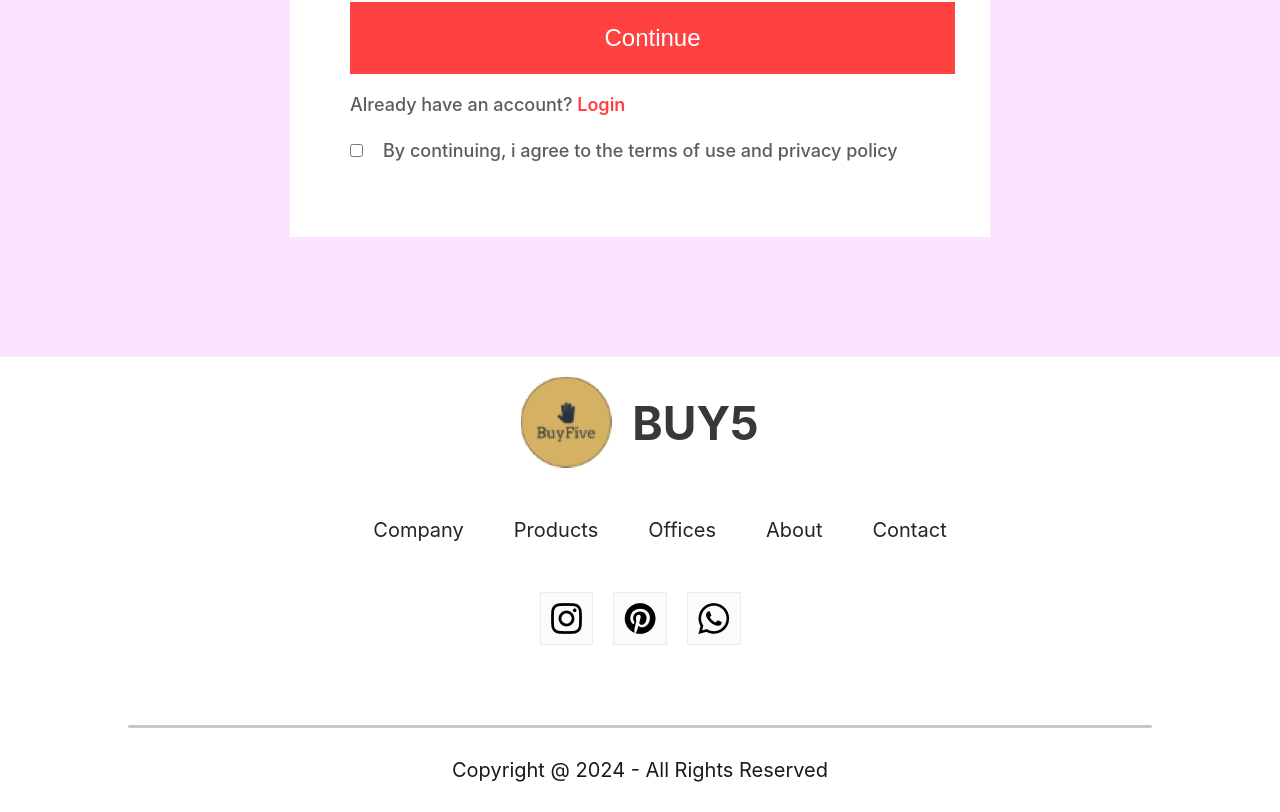
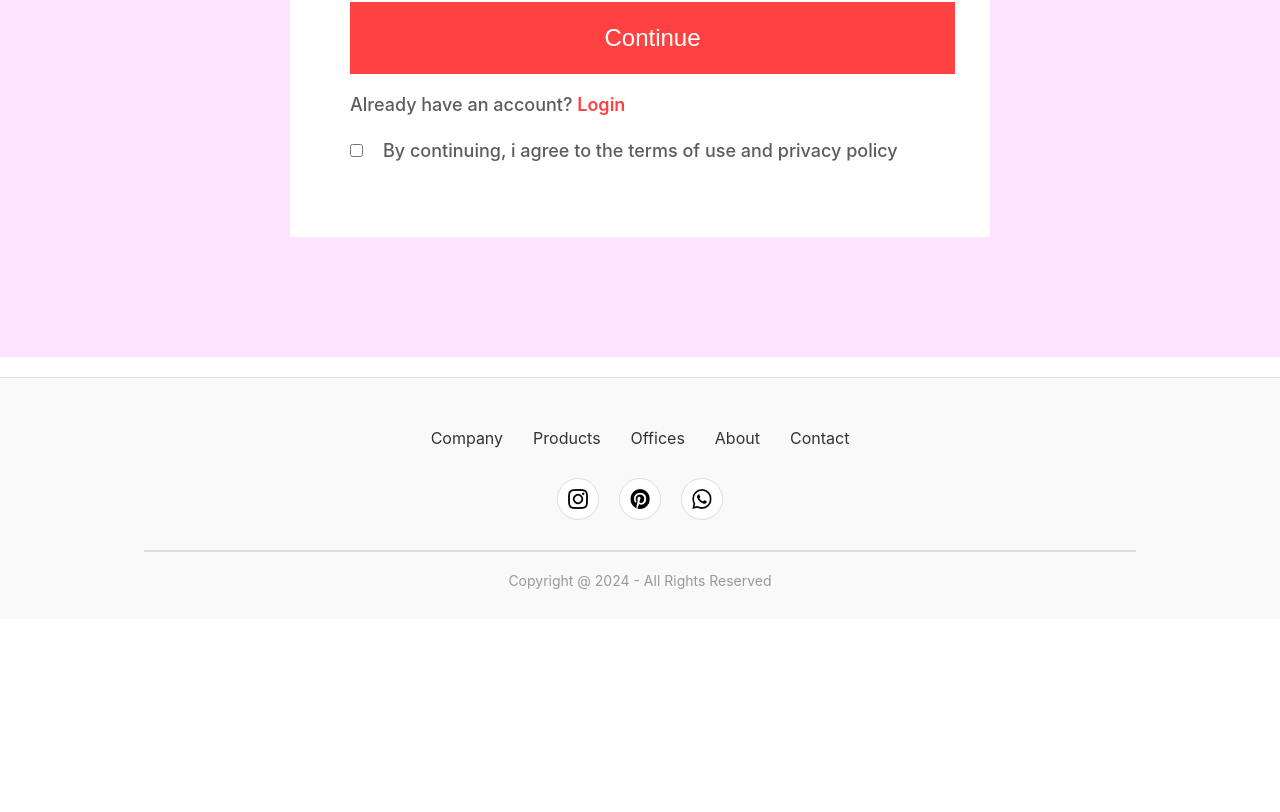
Before and after one commit to ajinkya8010/ECommerce-Frontend-React, a React (Create React App) app: page /#/login in a window 1280 px wide. Shown: the part 640-1452 px from the top of the page. After the commit the page ends 1259 px from the top, so only its background shows below. Built offline with nearby package versions, Linux system fonts and the light colour scheme.

Commit message:
navbar-styling enhanced

```diff
--- a/src/Components/Footer/Footer.css
+++ b/src/Components/Footer/Footer.css
@@ -1,64 +1,86 @@
-.footer{
-    display: flex;
-    flex-direction: column;
-    justify-content: center;
-    align-items: center;
-    gap: 50px;
-    margin-bottom: 30px;
+.footer {
+  background-color: #f9f9f9;
+  padding: 50px 20px 30px;
+  text-align: center;
+  font-family: 'Inter', sans-serif;
+  border-top: 1px solid #e0e0e0;
 }
 
-.footer-logo{
-    display: flex;
-    align-items:center;
-    gap: 20px;
+.footer-links {
+  display: flex;
+  flex-wrap: wrap;
+  justify-content: center;
+  gap: 30px;
+  margin-bottom: 30px;
+  list-style: none;
+  padding: 0;
 }
 
-.footer-logo p{
-    color: #383838;
-    font-size: 46px;
-    font-weight: 700;
+.footer-links li {
+  font-size: 16px;
+  color: #333;
+  cursor: pointer;
+  transition: color 0.3s;
 }
 
-.footer-links{
-    display: flex;
-    list-style: none;
-    gap: 50px;
-    color: #252525;
-    font-size: 20px;
+.footer-links li:hover {
+  color: #804dee; /* use your brand violet */
 }
 
-.footer-links li{
-    cursor: pointer;
+.footer-social-icon {
+  display: flex;
+  justify-content: center;
+  gap: 20px;
+  margin-bottom: 30px;
 }
 
-.footer-social-icon{
-    display: flex;
-    gap: 20px;
+.footer-icons-container {
+  width: 40px;
+  height: 40px;
+  background: #ffffff;
+  border: 1px solid #ddd;
+  border-radius: 50%;
+  display: flex;
+  align-items: center;
+  justify-content: center;
+  transition: transform 0.3s ease, box-shadow 0.3s ease;
 }
 
-.footer-icons-container{
-    padding: 10px;
-    padding-bottom:6px ;
-    background: #fbfbfb;
-    border: 1px solid #ebebeb;
+.footer-icons-container:hover {
+  transform: scale(1.1);
+  box-shadow: 0 4px 10px rgba(0, 0, 0, 0.1);
 }
 
-.footer-copyright{
-    display: flex;
-    flex-direction: column;
-    align-items: center;
-    gap: 30px;
-    width: 100%;
-    margin-top: 30px;
-    color: #1a1a1a;
-    font-size: 20px;
+.footer-icons-container img {
+  width: 20px;
+  height: 20px;
 }
 
-.footer-copyright hr{
-    width: 80%;
-    border: none;
-    border-radius: 10px;
-    height: 3px;
-    background: #c7c7c7;
+.footer-copyright {
+  color: #999;
+  font-size: 14px;
+  margin-top: 20px;
+}
 
+.footer-copyright hr {
+  width: 80%;
+  margin: 20px auto;
+  height: 2px;
+  border: none;
+  background: #ddd;
+  border-radius: 10px;
 }
+
+
+@media (max-width: 600px) {
+  .footer-links {
+    flex-direction: column;
+    gap: 15px;
+  }
+
+  .footer-social-icon {
+    flex-direction: row;
+    flex-wrap: wrap;
+    gap: 15px;
+  }
+}
--- a/src/Components/Footer/Footer.jsx
+++ b/src/Components/Footer/Footer.jsx
@@ -1,16 +1,11 @@
-import React from 'react'
+
 import './Footer.css'
-import footer_logo from '../Assets/logo_bigg.png'
 import instagram_icon from '../Assets/instagram_icon.png'
 import pintester_icon from '../Assets/pintester_icon.png'
 import whatsapp_icon from '../Assets/whatsapp_icon.png'
 const Footer = () => {
   return (
     <div className='footer'>
-        <div className="footer-logo">
-            <img src={footer_logo} alt="" />
-            <p>BUY5</p>
-        </div>
         <ul className="footer-links">
             <li>Company</li>
             <li>Products</li>
--- a/src/Components/NewCollections/NewCollections.jsx
+++ b/src/Components/NewCollections/NewCollections.jsx
@@ -1,6 +1,5 @@
 import React from 'react'
 import './NewCollections.css'
-import new_collection from '../Assets/new_collections'
 import new_collections from '../Assets/new_collections'
 import Item from '../Item/Item'
 const NewCollections = () => {
```
